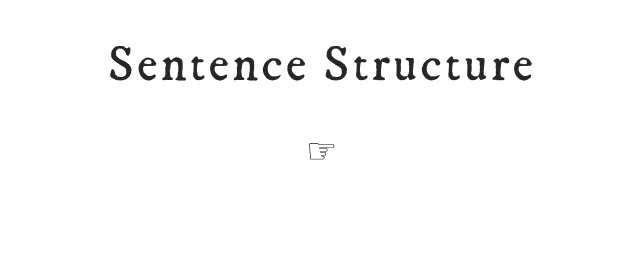
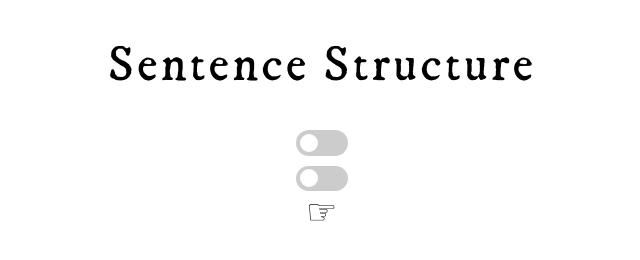
Before and after one commit to thaumatrge/wordsmith, an Electron app: page sentence.html in a window 800 px wide. Shown: the whole page, without its empty margins (78-718 px from the left). Drawn offline with nearby package versions, Linux system fonts and the light colour scheme.

Commit message:
Checkbox styling and getting values of the sliders

```diff
--- a/index.js
+++ b/index.js
@@ -140,6 +140,9 @@ function con_submit() {
 }
 
 function sen() {
+    var adj = document.getElementById('adj').checked;
+    var pos = document.getElementById('pos').checked;
+    console.log(pos)
 }
 
 function sen_submit() {
--- a/sentence.html
+++ b/sentence.html
@@ -11,10 +11,18 @@
 
 <body style="background: white;">
     <h1 style="top: 10%">Sentence Structure</h1>
-
+    <label class="switch">
+        <input id='adj' type="checkbox">
+        <span onclick="sen()" class="slider round"></span>
+    </label>
+    <div style="height: 10px;"></div>
+    <label class="switch">
+        <input id='pos' type="checkbox">
+        <span onclick="sen()"  class="slider round"></span>
+    </label>
+    <br>
     <div class="bob-on-hover">
         <a onclick="sen_submit()">&#9758;</a>
     </div>
 </body>
-
 </html>
--- a/style.css
+++ b/style.css
@@ -30,7 +30,7 @@ form {
 h1 {
     font-weight: lighter;
     letter-spacing: 3px;
-    color: #272727;
+    color: #000000;
     position: relative;
     text-align: center;
     font-size: 50px;
@@ -47,6 +47,61 @@ h1 {
     cursor: pointer;
 }p {
     font-family: 'Crimson Text';
+}
+
+.switch {
+    position: relative;
+    display: inline-block;
+    width: 52px;
+    height: 25.5px;
+}
+
+.switch input {
+    opacity: 0;
+    width: 0;
+    height: 0;
+}
+
+.slider {
+    position: absolute;
+    cursor: pointer;
+    top: 0;
+    left: 0;
+    right: 0;
+    bottom: 0;
+    background-color: #ccc;
+    -webkit-transition: .2s;
+    transition: .2s;
+}
+
+.slider:before {
+    position: absolute;
+    content: "";
+    height: 18px;
+    width: 18px;
+    left: 4px;
+    bottom: 4px;
+    background-color: white;
+    -webkit-transition: .2s;
+    transition: .2s;
+}
+
+input:checked + .slider {
+    background-color: #000000;
+}
+
+input:checked + .slider:before {
+    -webkit-transform: translateX(26px);
+    -ms-transform: translateX(26px);
+    transform: translateX(26px);
+}
+
+.slider.round {
+    border-radius: 50px;
+}
+
+.slider.round:before {
+    border-radius: 50%;
 }
 
 @-webkit-keyframes bob-on-hover {
```
